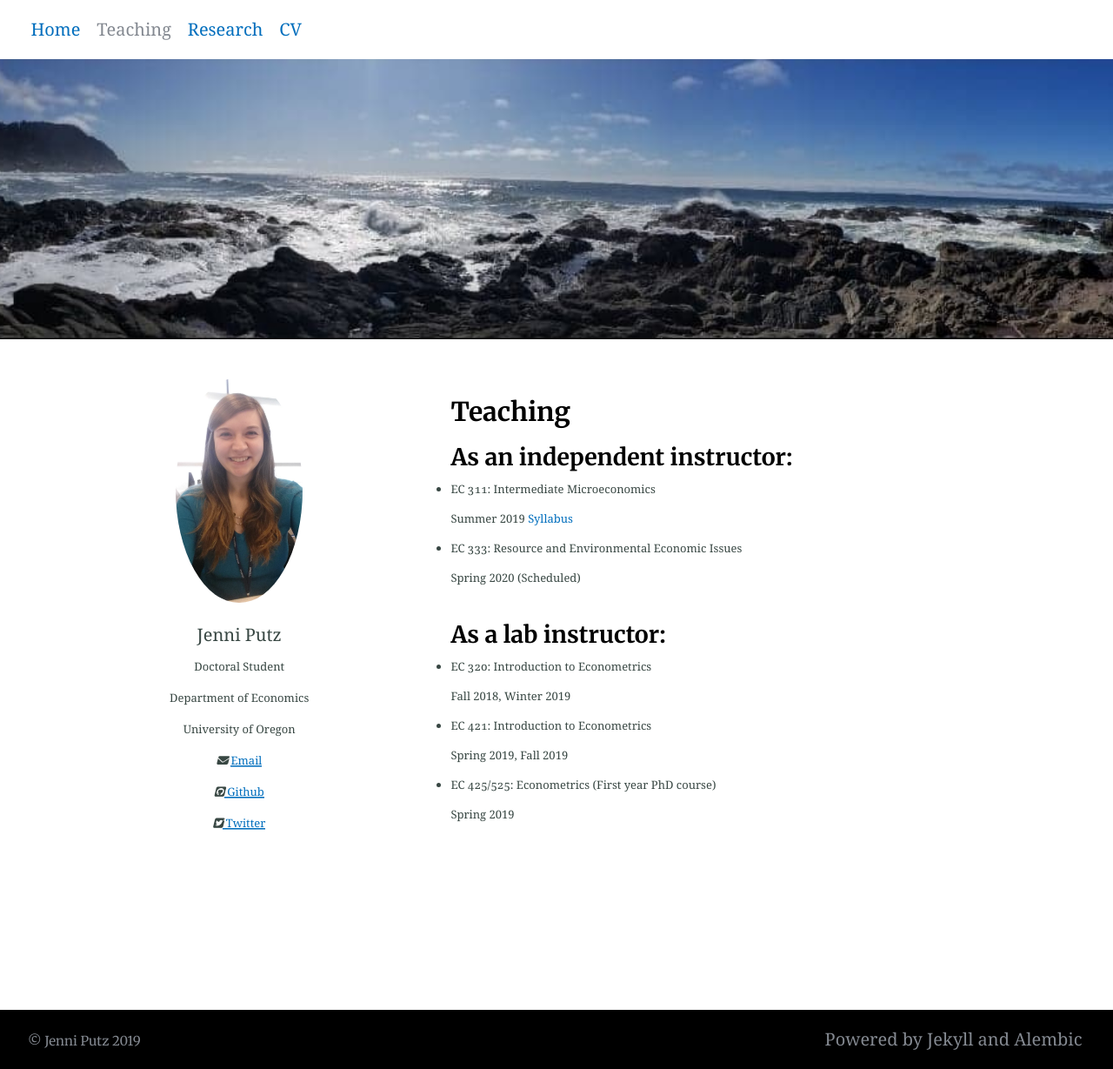
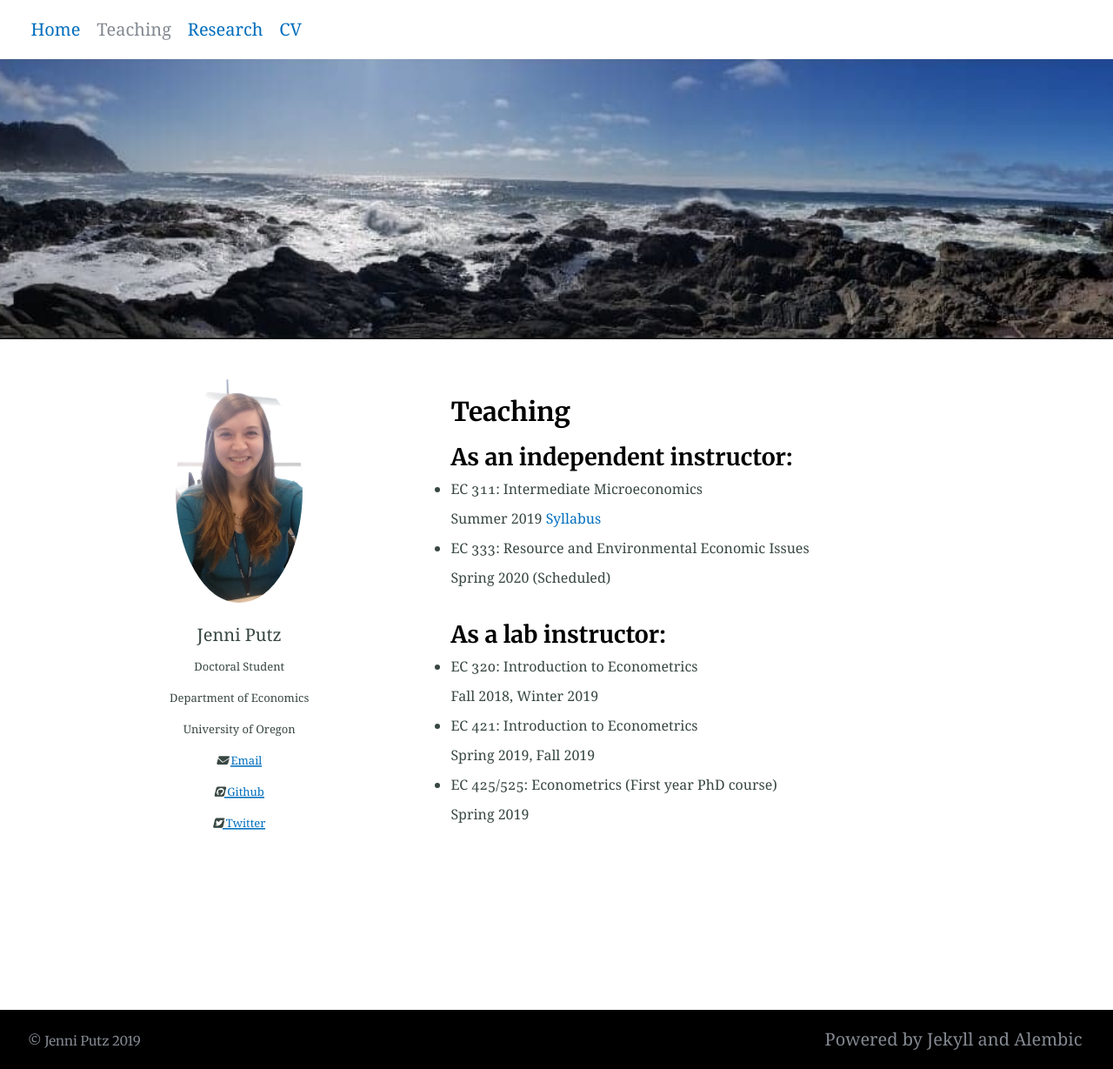
Before and after one commit to jenni-putz/1jenni-putz.github.io, a Jekyll site: the page built from teaching.md, in a window 1280 px wide. Shown: the whole page at 87% size. Built offline with Jekyll 4.4.1, drawn with Linux system fonts in a browser that asks for light colours; nearby versions of some CDN libraries; our own code applies the rules of GitHub Pages for plain Markdown files.

Commit message:
Update teaching.md

```diff
--- a/teaching.md
+++ b/teaching.md
@@ -64,14 +64,14 @@ button {
   <div class="column right" style="background-color:#ffffff;">
   <h3> Teaching </h3>
   <h4>As an independent instructor: </h4>
-    <font size="-1"><ul>
+    <font size="3"><ul>
     <li> EC 311: Intermediate Microeconomics </li>
     Summer 2019 <a href="/EC311Syllabus.pdf">Syllabus</a>
     <li> EC 333: Resource and Environmental Economic Issues </li>
     Spring 2020 (Scheduled)
     </ul></font>
     <h4> As a lab instructor: </h4>
-    <font size="-1"><ul>
+    <font size="3"><ul>
     <li> EC 320: Introduction to Econometrics </li>
     Fall 2018, Winter 2019
     <li> EC 421: Introduction to Econometrics </li>
```
